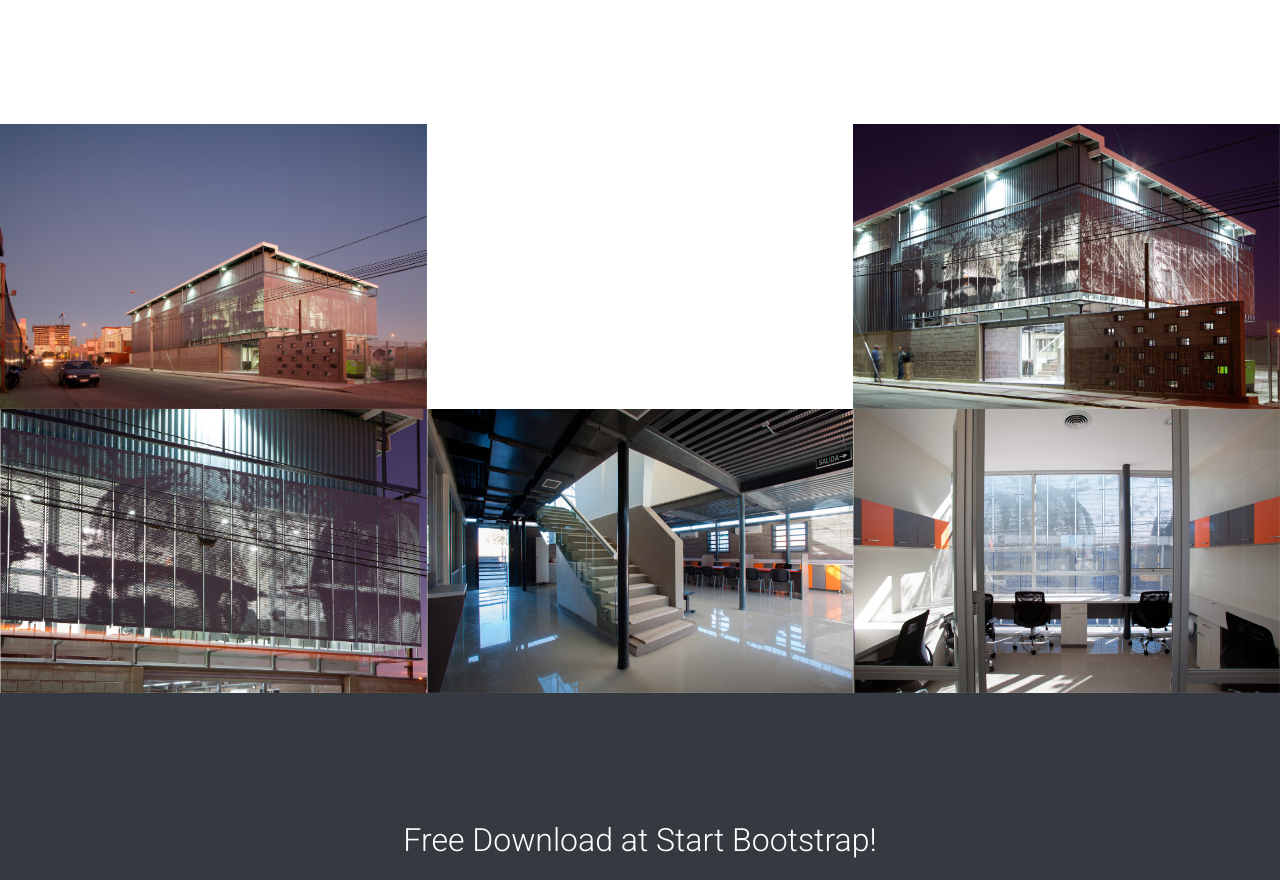
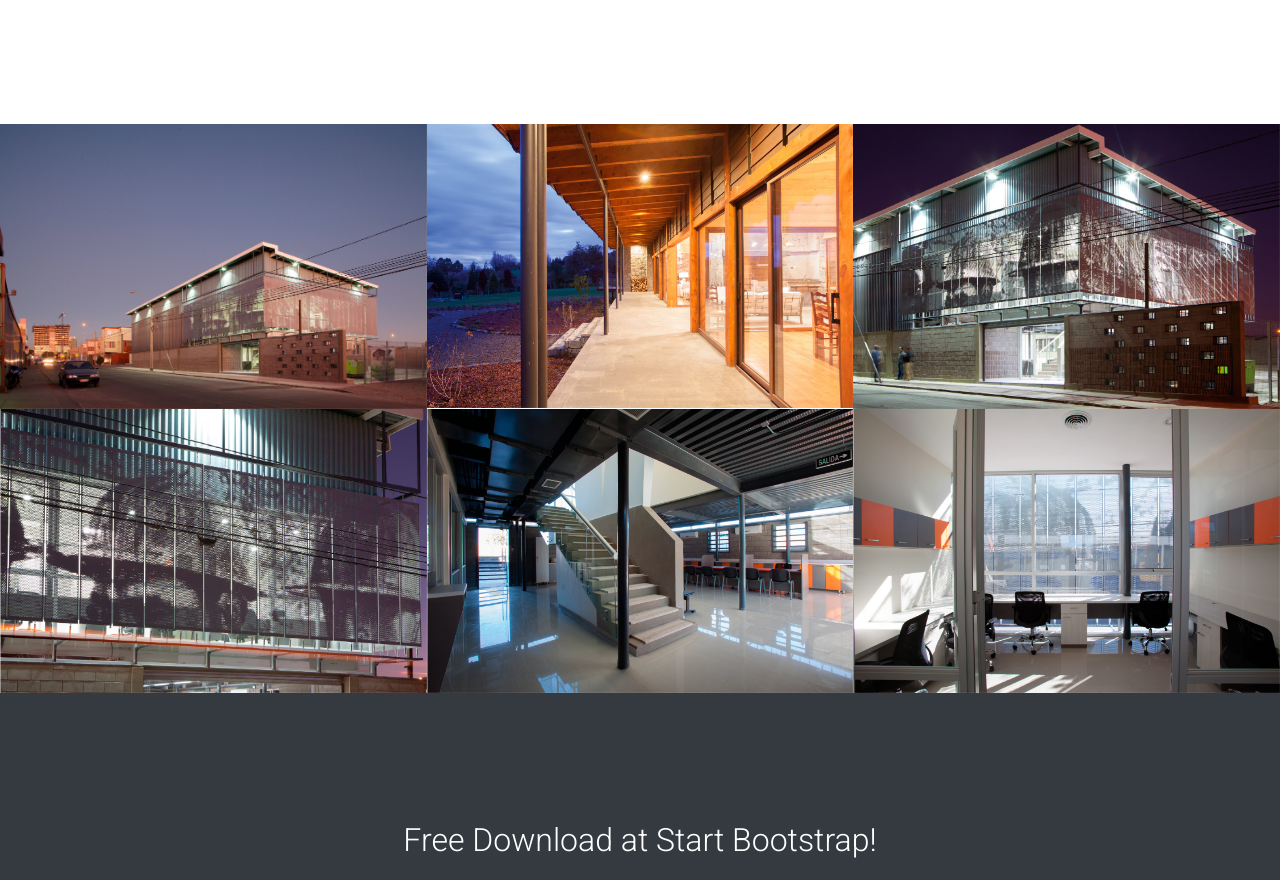
Before and after one commit to fmpurcell/01-JuanPurcellArquitectos, a plain HTML site: page index.html in a window 1280 px wide. Shown: the part 1720-2600 px from the top of the page. Drawn offline with nearby package versions, Linux system fonts and the light colour scheme.

Commit message:
Update index.html

```diff
--- a/index.html
+++ b/index.html
@@ -127,7 +127,7 @@
                     </div>
                     <div class="col-lg-4 col-sm-6">
                         <a class="portfolio-box" href="assets/img/portfolio/fullsize/2.jpg">
-                            <img class="img-fluid" src="assets/img/portfolio/Futrono/01.jpg" alt="" />
+                            <img class="img-fluid" src="assets/img/portfolio/Futrono/1.jpg" alt="" />
                             <div class="portfolio-box-caption">
                                 <div class="project-category text-white-50">Category</div>
                                 <div class="project-name">Project Name</div>
```
